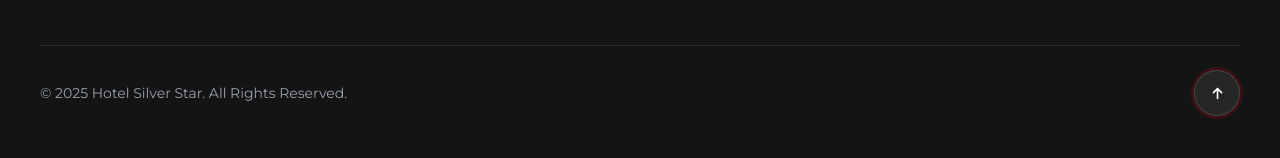
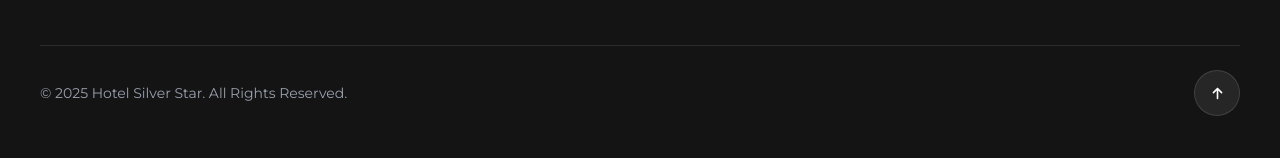
Before and after one commit to SwiftriseGit/hotel-blue-start, a Next.js app: page / in a window 1280 px wide. Shown: the part 4331-4489 px from the top of the page. Built offline with nearby package versions, Linux system fonts and the light colour scheme; a web font is replaced by a local one.

Commit message:
style: remove red outline ring from back to top button in resting state

```diff
--- a/app/globals.css
+++ b/app/globals.css
@@ -77,12 +77,13 @@ body {
   height: 46px;
   border-radius: 50%;
   background-color: rgba(255, 255, 255, 0.08);
-  border: 1px solid rgba(255, 255, 255, 0.15);
+  border: 1px solid rgba(255, 255, 255, 0.12);
   font-weight: 600;
   display: flex;
   align-items: center;
   justify-content: center;
-  box-shadow: 0px 0px 0px 3px rgba(214, 0, 28, 0.2);
+  box-shadow: none;
+  outline: none;
   cursor: pointer;
   transition: all 0.35s cubic-bezier(0.22, 1, 0.36, 1);
   overflow: hidden;
```
